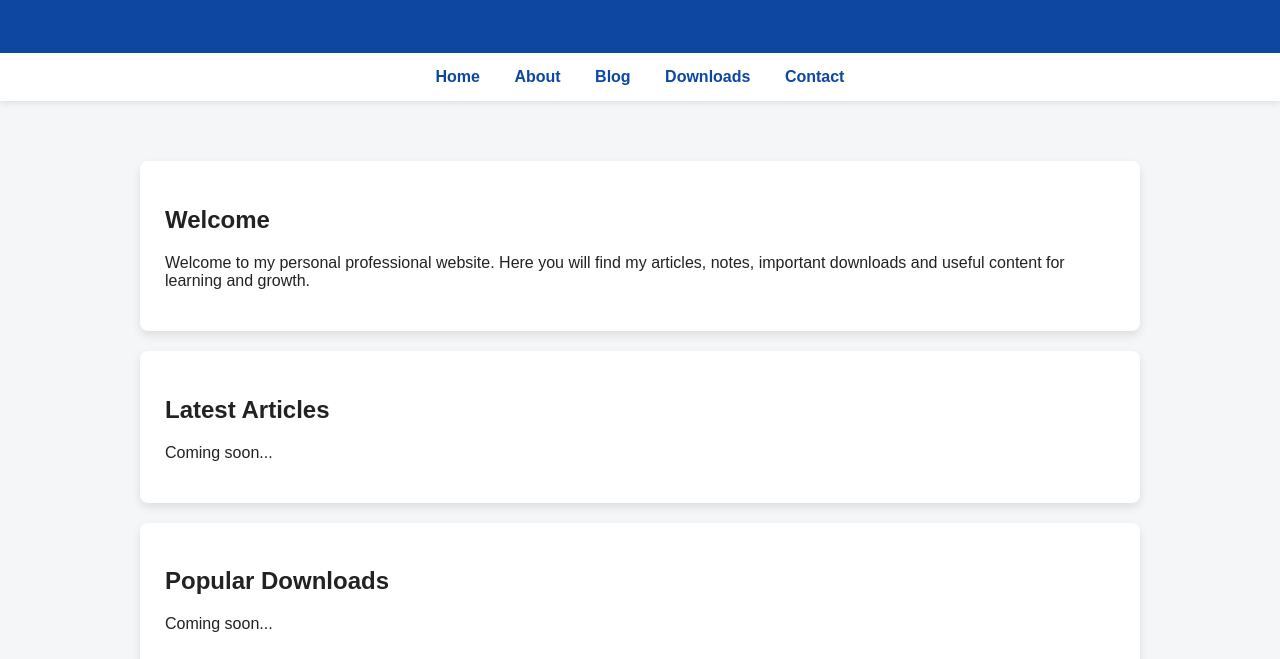
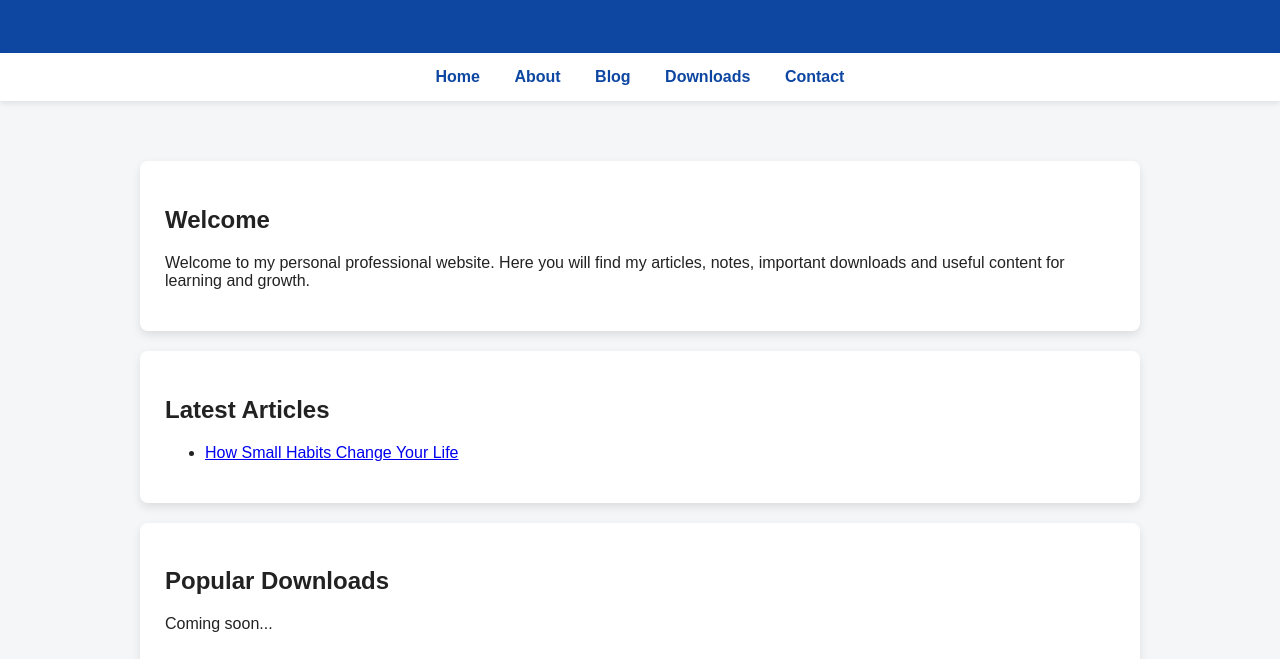
Before and after one commit to rajendrajoshiofficial/rajendrajoshiofficial.github.io, a plain HTML site: page index.html in a window 1280 px wide. Shown: the part 141-800 px from the top of the page. Drawn offline with Linux system fonts and the light colour scheme.

Commit message:
Update index.html

```diff
--- a/index.html
+++ b/index.html
@@ -36,7 +36,9 @@ footer{background:#0d47a1;color:white;text-align:center;padding:20px;margin-top:
 
 <div class="card">
 <h2>Latest Articles</h2>
-<p>Coming soon...</p>
+<ul>
+<li><a href="blog1.html">How Small Habits Change Your Life</a></li>
+</ul>
 </div>
 
 <div class="card">
```
